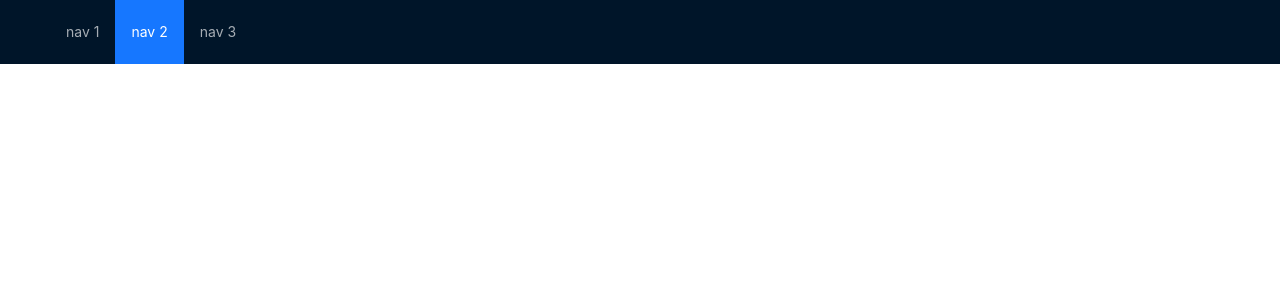
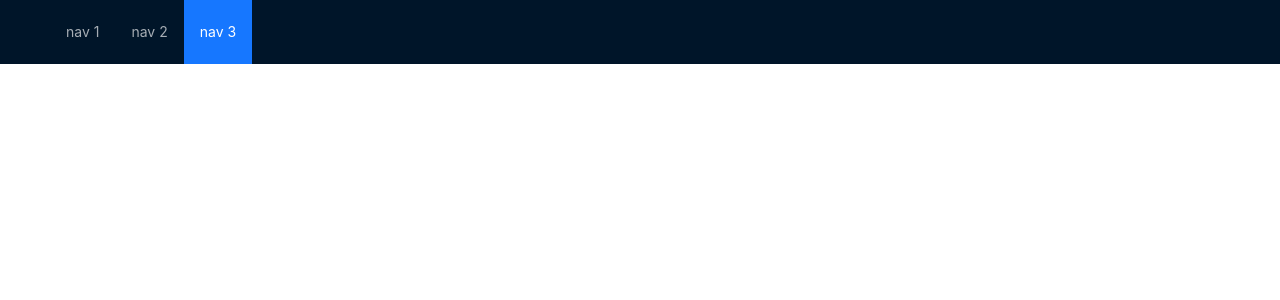
Before and after one commit to mayur256/devconnect-frontend, a Next.js app: page / in a window 1280 px wide. Shown: the top 300 px of the page. Built offline with nearby package versions, Linux system fonts and the light colour scheme.

Commit message:
feat: Adds textfield atom

```diff
--- a/components/organisms/Header/index.tsx
+++ b/components/organisms/Header/index.tsx
@@ -18,7 +18,12 @@ export function Header(): ReactElement {
     return (
         <AHeader>
             <div className="logo" />
-            <Menu theme="dark" mode="horizontal" defaultSelectedKeys={['2']} items={menuLinks} />
+            <Menu
+                theme="dark"
+                mode="horizontal"
+                defaultSelectedKeys={['3']}
+                items={menuLinks}
+            />
         </AHeader>
     )
 }
```
Also changed, not shown: components/atoms/TextField/index.tsx (added, +27 -0 lines).
